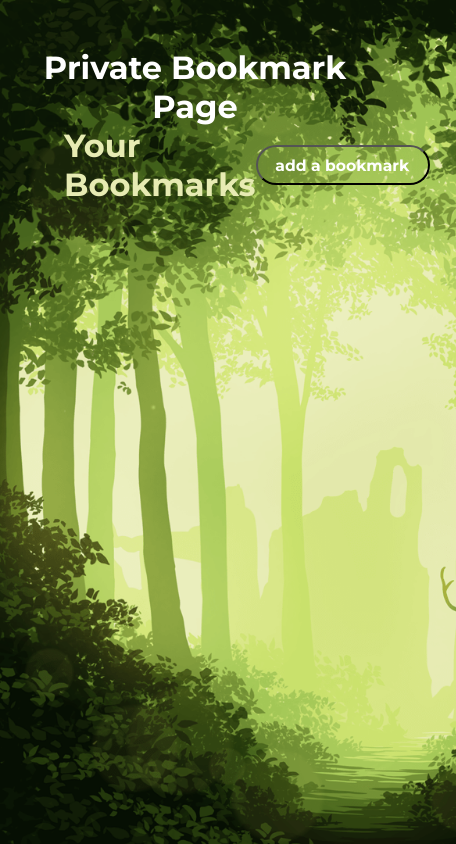
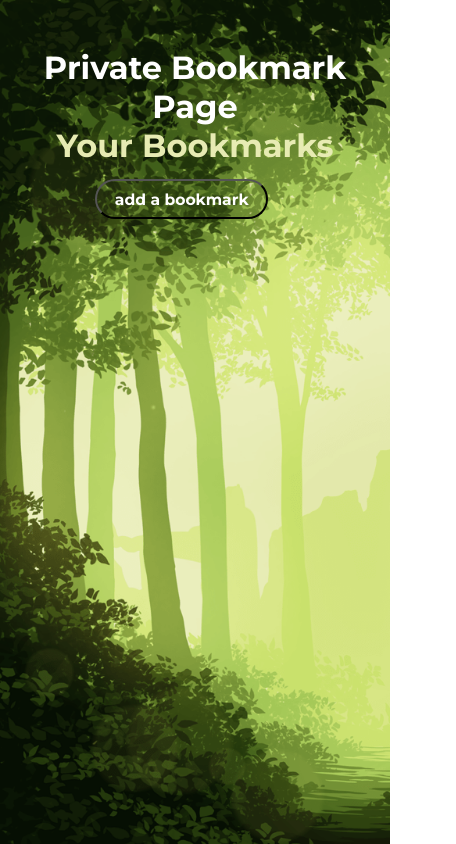
Before and after one commit to Mananwebdev160408/website-links-manager, a plain HTML site: page index.html in a window 390 px wide. Shown: the whole page, 456 px wide, since content can reach past the window. Drawn offline with Linux system fonts and the light colour scheme.

Commit message:
responsivness resolved

```diff
--- a/index.html
+++ b/index.html
@@ -17,7 +17,7 @@
     <main>
        <div class="top">
     <section class="left"><h2>Your Bookmarks</h2></section>
-   <section class="right"> <button><h3>add a bookmark</h3></button></section>
+   <section class="right"> <button id="btttn"><h3>add a bookmark</h3></button></section>
     </div>
         <ul>
 
--- a/style.css
+++ b/style.css
@@ -34,7 +34,7 @@ main ul li{
     display: flex;
     justify-content: center;
     align-items: center;
-    width: 39em;
+    width: 45vw;
     height: 3em;
     /* border: white 2px solid; */
     margin: 40px auto;
@@ -82,3 +82,18 @@ main ul li:hover{
     backdrop-filter: blur(70px);
     cursor: pointer;
 }
+@media (max-width:640px) {
+    .top{
+        flex-direction: column;
+
+    }
+    .top .left h2{
+        margin: 0px auto;
+    }
+   #btttn{
+    margin-top: 14px;
+   }
+   main ul li{
+    width: 70vw;
+   }
+}
```
